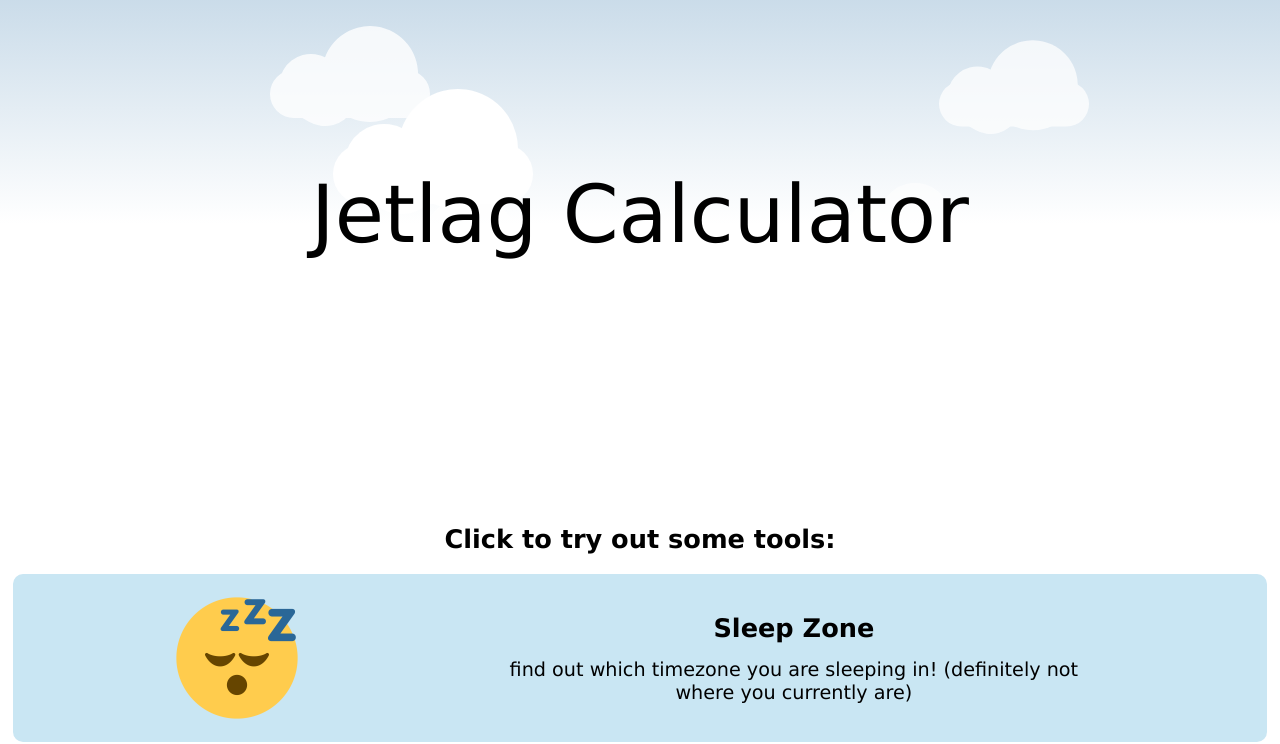
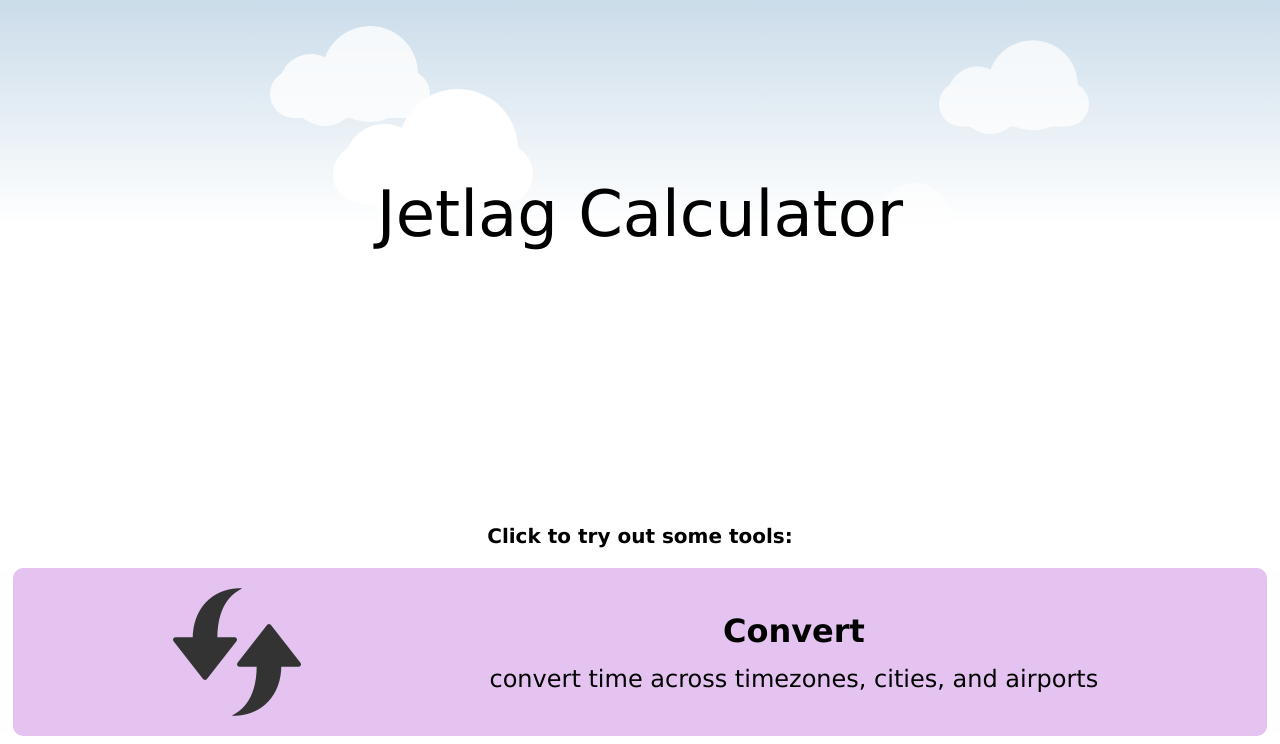
Before and after one commit to AjayLiu/JetlagCalculator, a website: page index.html in a window 1280 px wide. Shown: the part 56-800 px from the top of the page. Drawn offline with nearby package versions, Linux system fonts and the light colour scheme.

Commit message:
resizing font

```diff
--- a/gallery.html
+++ b/gallery.html
@@ -1,18 +1,18 @@
+<a href="convert.html">
+    <div class = "galleryItem" style = "background-color: #e4c3f1;">
+        <img src = "public/img/convert.png">
+        <div class = "galleryText">
+            <p class = "galleryTitle">Convert</p>
+            <p class = "galleryDescription">convert time across timezones, cities, and airports</p>
+        </div>
+    </div>
+</a>
 <a href="sleep.html">
     <div class = "galleryItem" style = "background-color: #c9e6f3;">
         <img src = "public/img/sleep.png">
         <div class = "galleryText">
             <p class = "galleryTitle">Sleep Zone</p>
             <p class = "galleryDescription">find out which timezone you are sleeping in! (definitely not where you currently are)</p>
-        </div>
-    </div>
-</a>
-<a href="convert.html">
-    <div class = "galleryItem" style = "background-color: #e4c3f1;">
-        <img src = "public/img/convert.png">
-        <div class = "galleryText">
-            <p class = "galleryTitle">Convert</p>
-            <p class = "galleryDescription">convert time across timezones, cities, and airports</p>
         </div>
     </div>
 </a>
--- a/public/css/styles.css
+++ b/public/css/styles.css
@@ -89,7 +89,7 @@ nav img{
     margin-left: auto;
     margin-right: auto;
     top: 5vh;
-    font-size: 5rem;
+    font-size: 5vw;
     height: 50vh;
 }
 
@@ -221,7 +221,7 @@ aside{
 
 #galleryTitle{
     margin-top: 300px;
-    font-size: 2vw;
+    font-size: 125%;
 }
 
 #gallery{
@@ -254,12 +254,12 @@ aside{
 
 .galleryTitle{
     font-weight: bold;
-    font-size: 2vw;
+    font-size: 200%;
     margin-bottom: 15px;
 }
 
 .galleryDescription{
-    font-size: 1.5vw;
+    font-size: 150%;
 }
 
 
```
